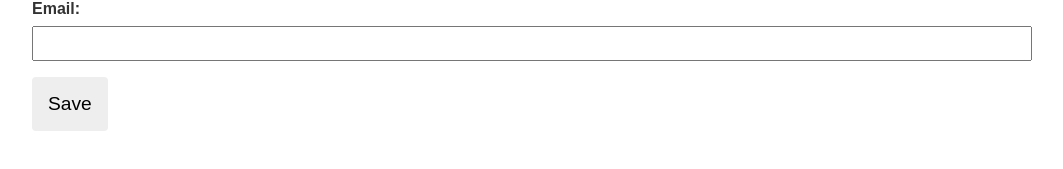
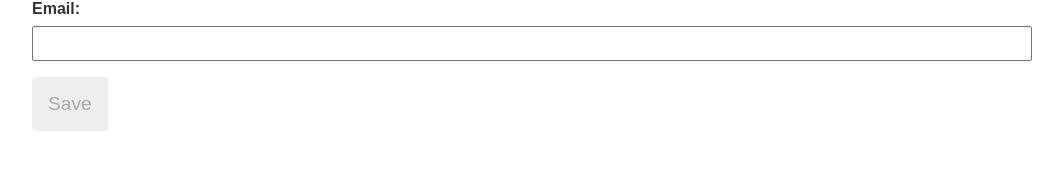
Before and after one commit to benday-inc/AngularChildComponentsWithValidation, an Angular app: page /form1 in a window 1280 px wide. Shown: the part 341-510 px from the top of the page, without its empty margins (108-1171 px from the left). Built offline with nearby package versions, Linux system fonts and the light colour scheme.

Commit message:
Got basic email validator working

```diff
--- a/src/app/input-form1/input-form1.component.ts
+++ b/src/app/input-form1/input-form1.component.ts
@@ -1,5 +1,5 @@
 import { Component } from '@angular/core';
-import { FormBuilder } from '@angular/forms';
+import { FormBuilder, Validators } from '@angular/forms';
 
 @Component({
   selector: 'app-input-form1',
@@ -9,9 +9,11 @@ import { FormBuilder } from '@angular/forms';
 export class InputForm1Component {
 
   theForm = this.fb.nonNullable.group({
-    firstName: [''],
-    lastName: [''],
-    email: [''],
+    firstName: ['', Validators.required],
+    lastName: ['', Validators.required],
+    email: ['', {
+      validators: [Validators.required, Validators.email]
+    }],
   });
 
   constructor(
```
